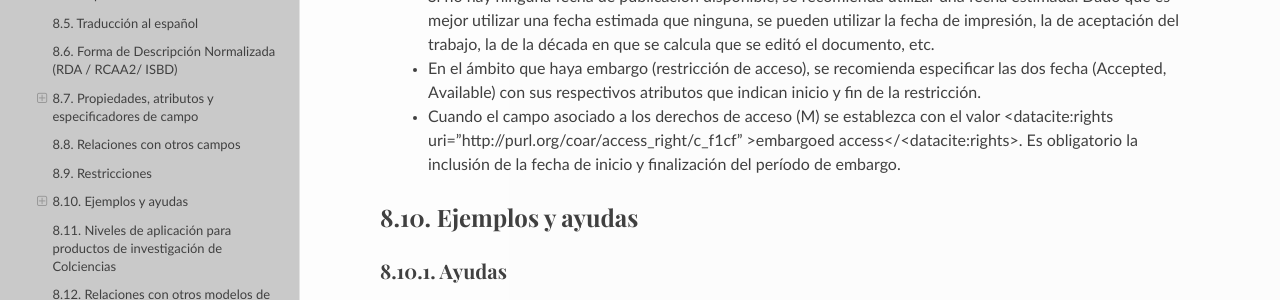
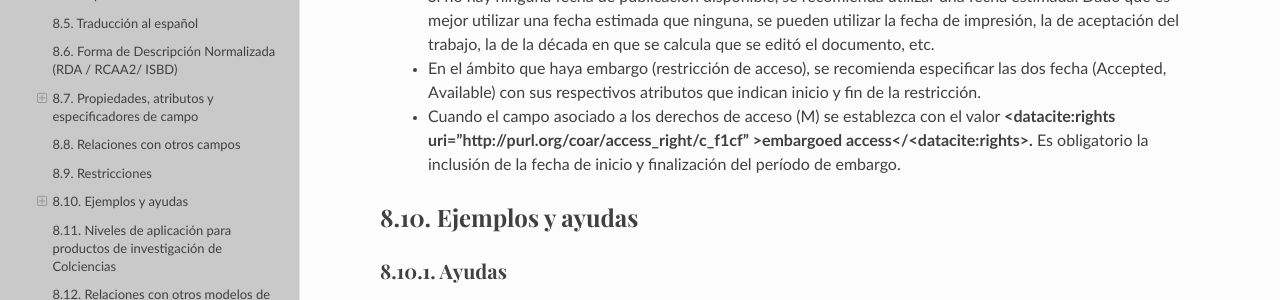
Before and after one commit to rcic/openaire4, a Sphinx documentation site: the page built from docs/field_embargoenddate.rst, in a window 1280 px wide and 900 px high, scrolled down 2926 px. Shown: the part 151-451 px from the top of the window. Built offline with Sphinx 7.4.7 and the Read the Docs theme 2.0.0, drawn with Linux system fonts in a browser that asks for light colours; some web fonts are replaced; a script that is not in the unit is left out.

Commit message:
actualizacion

```diff
--- a/docs/field_embargoenddate.rst
+++ b/docs/field_embargoenddate.rst
@@ -131,7 +131,7 @@ Restricciones
 
 	- Si no hay ninguna fecha de publicación disponible, se recomienda utilizar una fecha estimada. Dado que es mejor utilizar una fecha estimada que ninguna, se pueden utilizar la fecha de impresión, la de aceptación del trabajo, la de la década en que se calcula que se editó el documento, etc.
 	- En el ámbito que haya embargo (restricción de acceso), se recomienda especificar las dos fecha (Accepted, Available) con sus respectivos atributos que indican inicio y fin de la restricción.
-	- Cuando el campo asociado a los derechos de acceso (M) se establezca con el valor <datacite:rights uri="http://purl.org/coar/access_right/c_f1cf" >embargoed access</<datacite:rights>. Es obligatorio la inclusión de la fecha de inicio y finalización del período de embargo.
+	- Cuando el campo asociado a los derechos de acceso (M) se establezca con el valor **<datacite:rights uri="http://purl.org/coar/access_right/c_f1cf" >embargoed access</<datacite:rights>.** Es obligatorio la inclusión de la fecha de inicio y finalización del período de embargo.
 
 
 Ejemplos y ayudas
```
